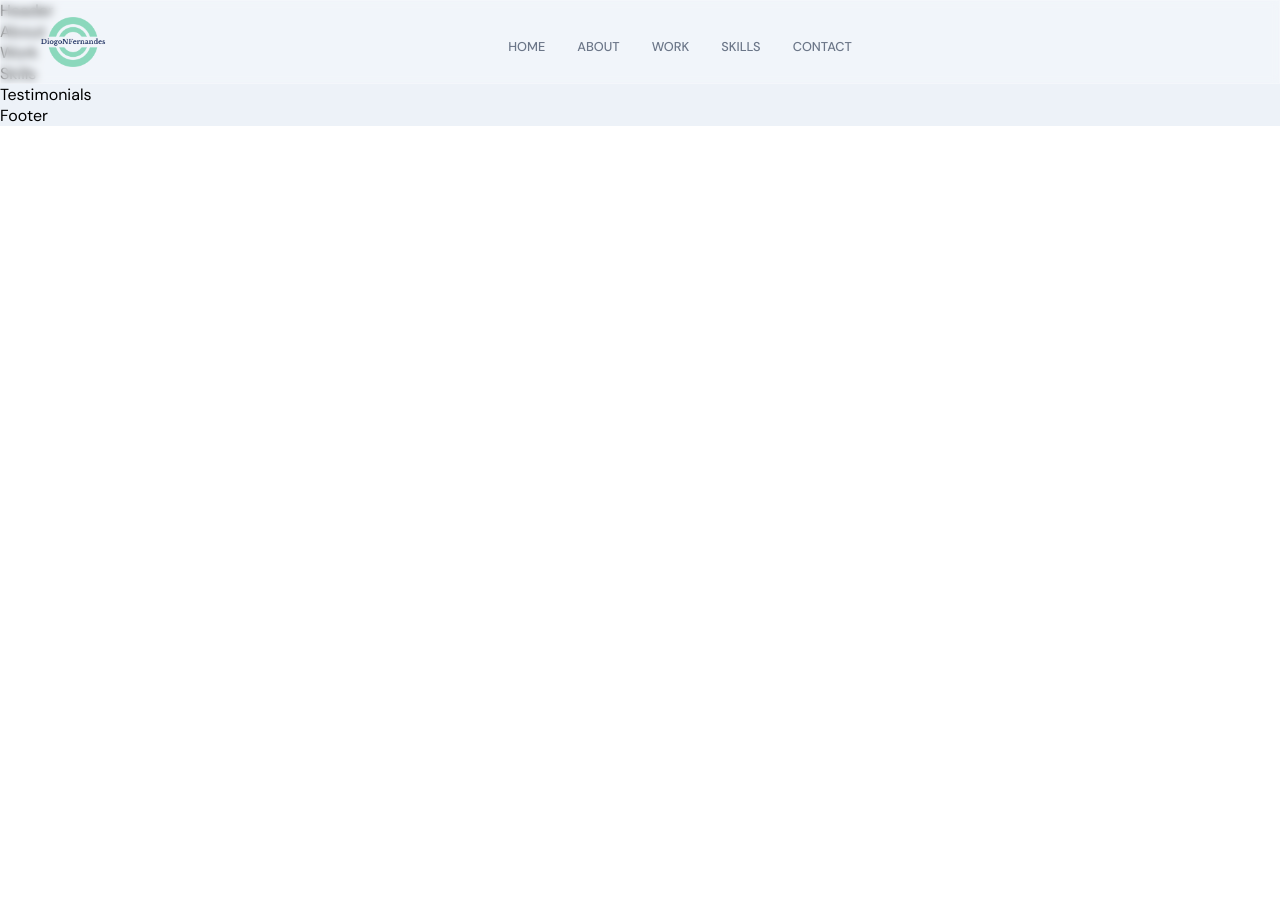
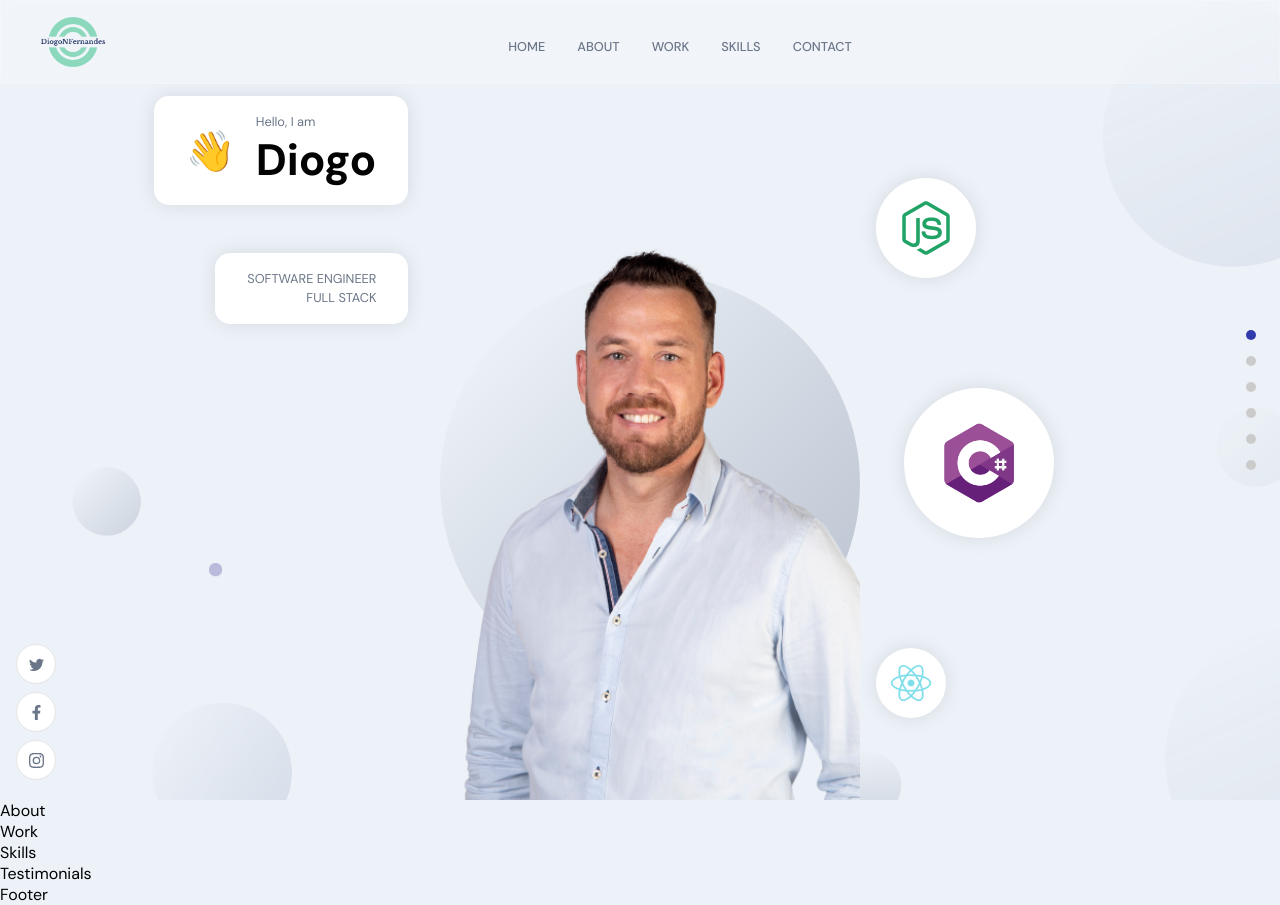
Before and after one commit to Nox1906/Portfolio, a React (Create React App) app in the folder frontend_react/: page / in a window 1280 px wide. Before the commit the page ends 800 px from the top, so only its background shows below. Built offline with nearby package versions, Linux system fonts and the light colour scheme.

Commit message:
Header done

```diff
--- /dev/null
+++ b/frontend_react/src/components/NavigationDots.jsx
@@ -0,0 +1,19 @@
+/* eslint-disable jsx-a11y/control-has-associated-label */
+/* eslint-disable jsx-a11y/anchor-has-content */
+
+import React from 'react';
+
+const NavigationDots = ({ active }) => (
+  <div className="app__navigation">
+    {['home', 'about', 'work', 'skills', 'testimonial', 'contact'].map((item, index) => (
+      <a
+        href={`#${item}`}
+        key={item + index}
+        className="app__navigation-dot"
+        style={active === item ? { backgroundColor: '#313BAC' } : {}}
+      />
+    ))}
+  </div>
+);
+
+export default NavigationDots;
--- /dev/null
+++ b/frontend_react/src/components/SocialMedia.jsx
@@ -0,0 +1,19 @@
+import React from 'react';
+import { BsTwitter, BsInstagram } from 'react-icons/bs';
+import { FaFacebookF } from 'react-icons/fa';
+
+const SocialMedia = () => (
+  <div className="app__social">
+    <div>
+      <BsTwitter />
+    </div>
+    <div>
+      <FaFacebookF />
+    </div>
+    <div>
+      <BsInstagram />
+    </div>
+  </div>
+);
+
+export default SocialMedia;
--- a/frontend_react/src/components/index.js
+++ b/frontend_react/src/components/index.js
@@ -1 +1,9 @@
-export {default as Navbar} from './Navbar/Navbar'
+import NavigationDots from './NavigationDots';
+import SocialMedia from './SocialMedia';
+import Navbar from './Navbar/Navbar';
+
+export {
+  NavigationDots,
+  SocialMedia,
+  Navbar,
+};
--- a/frontend_react/src/constants/images.js
+++ b/frontend_react/src/constants/images.js
@@ -34,6 +34,7 @@
 import nb from '../assets/nb.png';
 import skype from '../assets/skype.png';
 import spotify from '../assets/spotify.png';
+import dotnet from '../assets/dotnet.png'
 
 export default {
   email,
@@ -69,4 +70,5 @@
   nb,
   skype,
   spotify,
+  dotnet,
 };
--- a/frontend_react/src/container/Header/Header.jsx
+++ b/frontend_react/src/container/Header/Header.jsx
@@ -1,11 +1,71 @@
-import React from 'react'
+import React from 'react';
+import { motion } from 'framer-motion';
 
-import './Header';
+import { AppWrap } from '../../wrapper';
+import { images } from '../../constants';
+import './Header.scss';
 
-function Header() {
-  return (
-    <div>Header</div>
-  )
-}
+const scaleVariants = {
+  whileInView: {
+    scale: [0, 1],
+    opacity: [0, 1],
+    transition: {
+      duration: 1,
+      ease: 'easeInOut',
+    },
+  },
+};
 
-export default Header
+const Header = () => (
+  <div className="app__header app__flex">
+    <motion.div
+      whileInView={{ x: [-100, 0], opacity: [0, 1] }}
+      transition={{ duration: 0.5 }}
+      className="app__header-info"
+    >
+      <div className="app__header-badge">
+        <div className="badge-cmp app__flex">
+          <span>👋</span>
+          <div style={{ marginLeft: 20 }}>
+            <p className="p-text">Hello, I am</p>
+            <h1 className="head-text">Diogo</h1>
+          </div>
+        </div>
+
+        <div className="tag-cmp app__flex">
+          <p className="p-text">Software Engineer</p>
+          <p className="p-text">Full Stack</p>
+        </div>
+      </div>
+    </motion.div>
+
+    <motion.div
+      whileInView={{ opacity: [0, 1] }}
+      transition={{ duration: 0.5, delayChildren: 0.5 }}
+      className="app__header-img"
+    >
+      <img src={images.profile} alt="profile_bg" />
+      <motion.img
+        whileInView={{ scale: [0, 1] }}
+        transition={{ duration: 1, ease: 'easeInOut' }}
+        src={images.circle}
+        alt="profile_circle"
+        className="overlay_circle"
+      />
+    </motion.div>
+
+    <motion.div
+      variants={scaleVariants}
+      whileInView={scaleVariants.whileInView}
+      className="app__header-circles"
+    >
+      {[images.node, images.dotnet, images.react].map((circle, index) => (
+        <div className="circle-cmp app__flex" key={`circle-${index}`}>
+          <img src={circle} alt="profile_bg" />
+        </div>
+      ))}
+    </motion.div>
+  </div>
+);
+
+export default AppWrap(Header, 'home');
--- a/frontend_react/src/container/Header/Header.scss
+++ b/frontend_react/src/container/Header/Header.scss
@@ -0,0 +1,196 @@
+#home {
+    position: relative;
+    background: url("../../assets/bgIMG.png");
+    background-size: cover;
+    background-position: center;
+    background-repeat: repeat;
+
+    // disable the default padding styles
+    .app__wrapper {
+      padding: 0;
+
+      .copyright {
+        display: none;
+      }
+    }
+  }
+
+  .app__header {
+    flex: 1;
+    width: 100%;
+    height: 100%;
+    flex-direction: row;
+
+    padding: 6rem 2rem 0rem;
+
+    @media screen and (min-width: 2000px) {
+      padding-top: 8rem;
+    }
+
+    @media screen and (max-width: 1200px) {
+      flex-direction: column;
+    }
+
+    @media screen and (max-width: 450px) {
+      padding: 6rem 1rem 2rem;
+    }
+  }
+
+  .app__header-info {
+    flex: 0.65;
+    display: flex;
+    flex-direction: column;
+    justify-content: flex-start;
+    align-items: flex-start;
+    height: 100%;
+
+    margin: 0 2rem;
+
+    @media screen and (max-width: 1200px) {
+      width: 100%;
+      margin-right: 0rem;
+    }
+  }
+
+  .app__header-badge {
+    width: 100%;
+    display: flex;
+    justify-content: flex-end;
+    align-items: flex-end;
+    flex-direction: column;
+
+    .badge-cmp,
+    .tag-cmp {
+      padding: 1rem 2rem;
+      background: var(--white-color);
+      border-radius: 15px;
+      flex-direction: row;
+      width: auto;
+
+      box-shadow: 0px 0px 20px rgba(0, 0, 0, 0.1);
+    }
+
+    .tag-cmp {
+      flex-direction: column;
+      margin-top: 3rem;
+
+      p {
+        width: 100%;
+        text-transform: uppercase;
+        text-align: right;
+      }
+    }
+
+    span {
+      font-size: 2.5rem;
+
+      @media screen and (min-width: 2000px) {
+        font-size: 5rem;
+      }
+    }
+
+    @media screen and (max-width: 1200px) {
+      justify-content: flex-start;
+      align-items: flex-start;
+    }
+  }
+
+  .app__header-circles {
+    flex: 0.75;
+    display: flex;
+    flex-direction: column;
+    justify-content: space-evenly;
+    align-items: flex-start;
+    height: 100%;
+    margin-left: 1rem;
+
+    div {
+      width: 100px;
+      height: 100px;
+      border-radius: 50%;
+
+      background: var(--white-color);
+      box-shadow: 0px 0px 20px rgba(0, 0, 0, 0.1);
+
+      img {
+        width: 60%;
+        height: 60%;
+      }
+    }
+
+    // circles with different height & width
+
+    div:nth-child(1) {
+      width: 100px;
+      height: 100px;
+    }
+
+    div:nth-child(2) {
+      margin: 1.75rem;
+      width: 150px;
+      height: 150px;
+    }
+
+    div:nth-child(3) {
+      width: 70px;
+      height: 70px;
+    }
+
+    @media screen and (min-width: 2000px) {
+      div:nth-child(2) {
+        width: 400px;
+        height: 400px;
+      }
+
+      div:nth-child(3) {
+        width: 170px;
+        height: 170px;
+      }
+
+      div:nth-child(1) {
+        width: 200px;
+        height: 200px;
+      }
+    }
+
+    @media screen and (max-width: 1200px) {
+      width: 100%;
+      flex-direction: row;
+      flex-wrap: wrap;
+      margin-left: 0;
+
+      div {
+        margin: 1rem;
+      }
+    }
+  }
+
+  .app__header-img {
+    flex: 1;
+    height: 100%;
+
+    display: flex;
+    justify-content: flex-end;
+    align-items: flex-end;
+    position: relative;
+
+    img {
+      width: 100%;
+      object-fit: contain;
+      z-index: 1;
+    }
+
+    .overlay_circle {
+      position: absolute;
+      left: 0;
+      right: 0;
+      bottom: 0;
+      z-index: 0;
+      width: 100%;
+      height: 90%;
+    }
+
+    @media screen and (max-width: 1200px) {
+      margin: 2rem 0;
+    }
+  }
--- /dev/null
+++ b/frontend_react/src/wrapper/AppWrap.js
@@ -0,0 +1,21 @@
+import React from 'react';
+import { NavigationDots, SocialMedia } from '../components';
+
+const AppWrap = (Component, idName, classNames) => function HOC() {
+  return (
+    <div id={idName} className={`app__container ${classNames}`}>
+      <SocialMedia />
+      <div className="app__wrapper app__flex">
+        <Component />
+
+        <div className="copyright">
+          <p className="p-text">@2020 MICHAEL</p>
+          <p className="p-text">All rights reserved</p>
+        </div>
+      </div>
+      <NavigationDots active={idName} />
+    </div>
+  );
+};
+
+export default AppWrap;
--- /dev/null
+++ b/frontend_react/src/wrapper/MotionWrap.js
@@ -0,0 +1,16 @@
+import React from 'react';
+import { motion } from 'framer-motion';
+
+const MotionWrap = (Component, classNames) => function HOC() {
+  return (
+    <motion.div
+      whileInView={{ y: [100, 50, 0], opacity: [0, 0, 1] }}
+      transition={{ duration: 0.5 }}
+      className={`${classNames} app__flex`}
+    >
+      <Component />
+    </motion.div>
+  );
+};
+
+export default MotionWrap;
--- /dev/null
+++ b/frontend_react/src/wrapper/index.js
@@ -0,0 +1,7 @@
+import AppWrap from './AppWrap';
+import MotionWrap from './MotionWrap';
+
+export {
+  AppWrap,
+  MotionWrap,
+};
```
Also changed, not shown: frontend_react/src/assets/dotnet.png (added), frontend_react/src/assets/profile.png.
